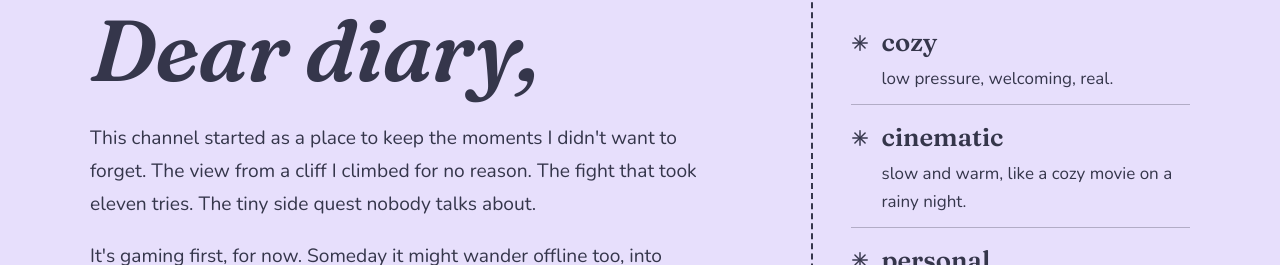
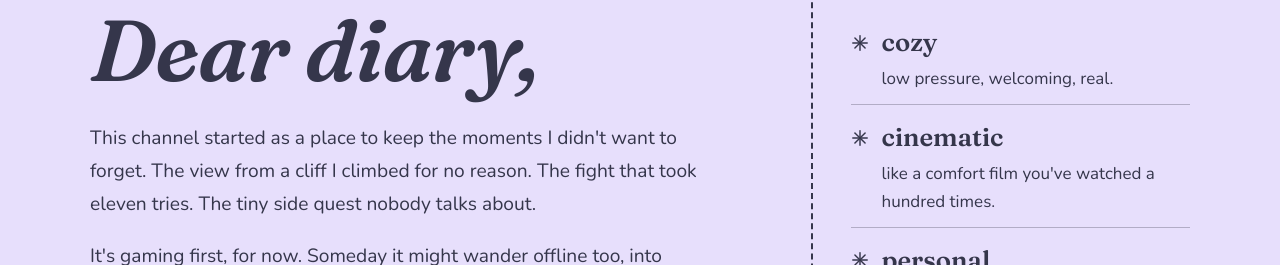
Before and after one commit to xiuhuazure/xiuhuazure-personal-website, a plain HTML site: page index.html in a window 1280 px wide. Shown: the part 2970-3235 px from the top of the page. Drawn offline with nearby package versions, Linux system fonts and the light colour scheme.

Commit message:
Reword the cinematic About note
Co-Authored-By: Claude Opus 5.5 <noreply@anthropic.com>
Claude-Session: https://claude.ai/code/session_011Q9ucsexZtS7EaihkxWPMo

```diff
--- a/index.html
+++ b/index.html
@@ -258,7 +258,7 @@
             </div>
             <div>
               <dt><svg aria-hidden="true"><use href="#glint"/></svg>cinematic</dt>
-              <dd>slow and warm, like a cozy movie on a rainy night.</dd>
+              <dd>like a comfort film you've watched a hundred times.</dd>
             </div>
             <div>
               <dt><svg aria-hidden="true"><use href="#glint"/></svg>personal</dt>
```
